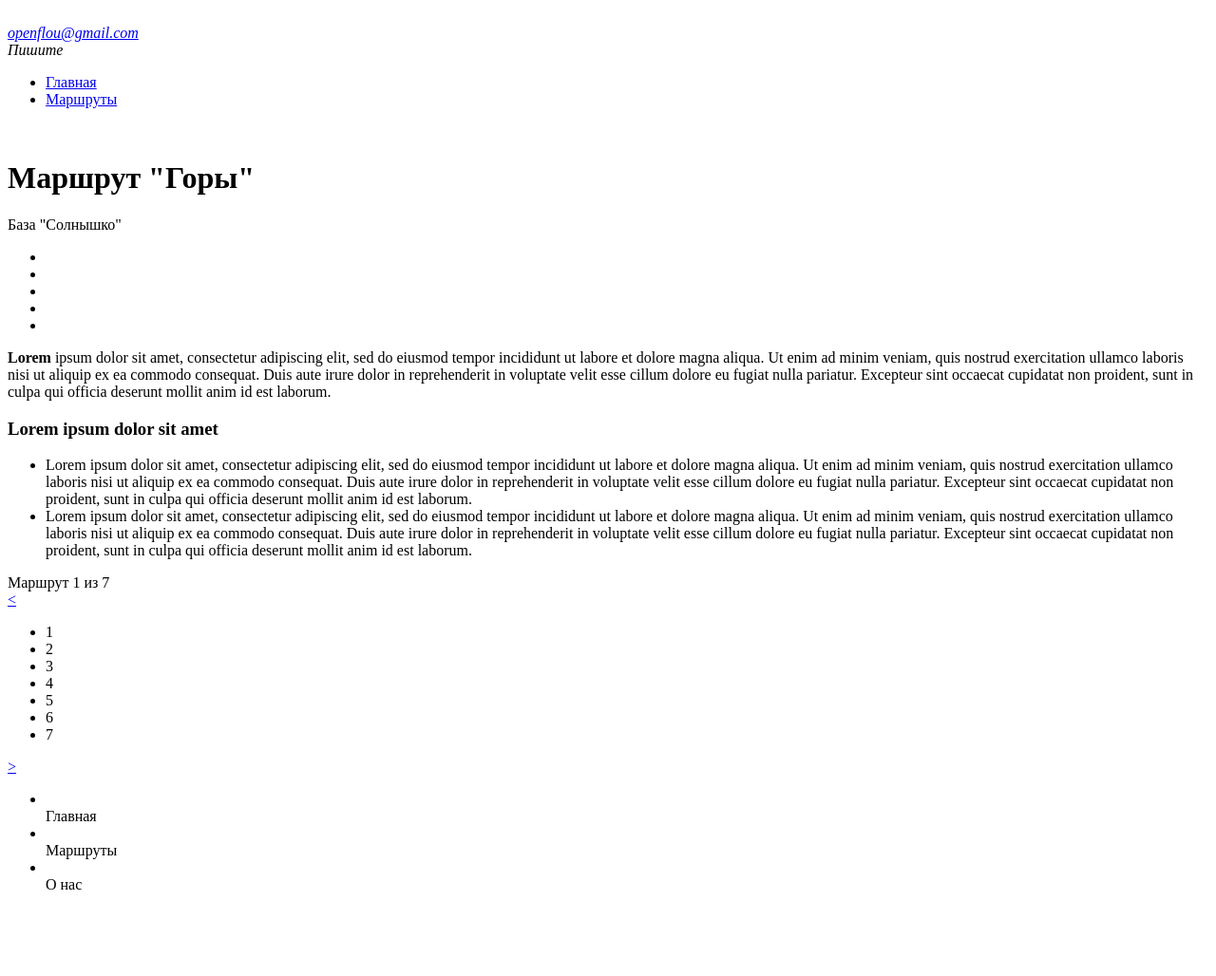
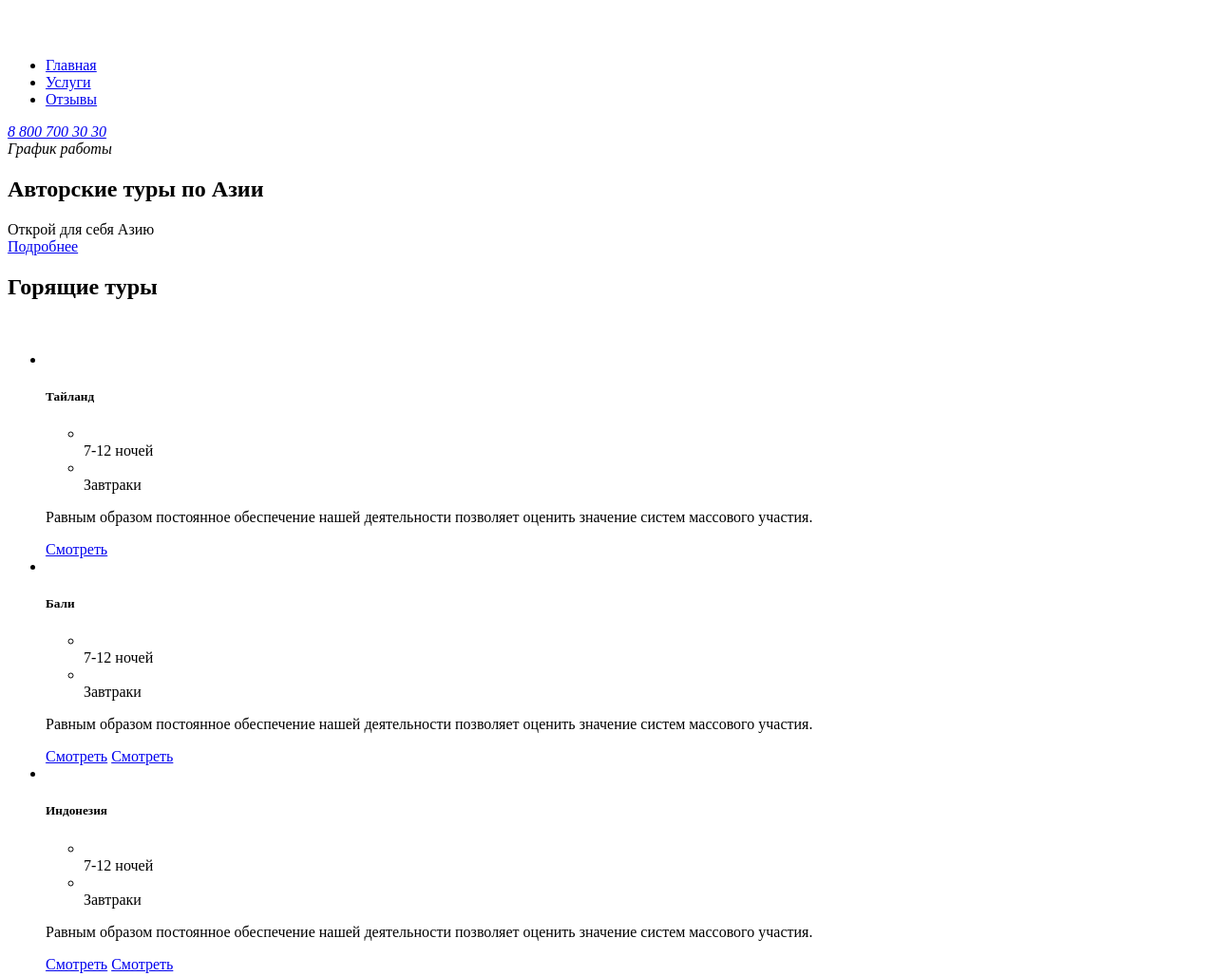
Before and after one commit to Sloura/project, a plain HTML site: page index.html in a window 1280 px wide. Shown: the top 1028 px of the page at 95% size. Before the commit the page ends 957 px from the top, so only its background shows below. Drawn offline with Linux system fonts and the light colour scheme.

Commit message:
Разметка Asia Asia

```diff
--- a/index.html
+++ b/index.html
@@ -8,77 +8,131 @@
 
 <body>
     <div class="wrapper">
+        <img src="" alt="" class="thema">
+
         <header class="header">
+            <div class="container">
                 <a href="/" class="logo">
                     <img src="" alt="" class="logo__pic">
                 </a>
-            <address class="contacts">
-                <a href="mailto: openflou@gmail.com" class="contacts__phone"> openflou@gmail.com</a>
-                <div class="contacts__workhours">Пишите</div>
-            </address>
-        </header> <!--Описали ШАпку-->
-        <div class="page-content">
-            <main class="main-content">
-                <nav class="breadcrumbs">
-                    <ul class="breadcrumbs__list">
-                        <li class="breadcrumbs__item">
-                            <a href="#" class="breadcrumbs__link"> Главная</a>
-                            <div class="breadcrumbs__separator"></div>
+
+                <nav class="menu">
+                    <ul class="menu__list">
+                        <li class="menu__item">
+                            <a href="#" class="menu__link">Главная</a>
                         </li>
-                        <li class="breadcrumbs__active-item">
-                            <a href="#" class="breadcrumbs__active-link"> Маршруты</a>
+                        <li class="menu__item">
+                            <a href="#" class="menu__link">Услуги</a>
+                        </li>
+                        <li class="menu__item">
+                            <a href="#" class="menu__link">Отзывы</a>
                         </li>
                     </ul>
                 </nav>
-                <div class="route">
-                    <div class="route__image">
-                        <img src="" alt="" class="route__image-elem">
-                        <h1 class="route__image-title">Маршрут "Горы"</h1>
+
+                <address class="contacts">
+                    <a href="tel:+78007003030" class="contacts__phone">8 800 700 30 30</a>
+                    <div class="contacts__info">График работы </div>
+                </address>
             </div>
-                    <div class="route__header">
-                        <div class="iconed-title">
-                            <div class="iconed-title__icon">База "Солнышко" </div>
+        </header>
+
+        <main class="mainconent">
+            <div class="container">
+                <section class="hello">
+                    <h1 class="hello__title">Авторские туры по Азии</h1>
+                    <div class="hello__subtitle">Открой для себя Азию</div>
+                    <a href="#" class="button">Подробнее</a>
+                </section>
             </div>
-                        <ul class="rating">
-                            <li class="rating__item"><img src="" alt=""></li>
-                            <li class="rating__item"><img src="" alt=""></li>
-                            <li class="rating__item"><img src="" alt=""></li>
-                            <li class="rating__item"><img src="" alt=""></li>
-                            <li class="rating__item"><img src="" alt=""></li>
+
+            <section class="offers">
+                <div class="container">
+                    <h2 class="title title--fire">Горящие туры</h2>
+                    <img src="" alt="" class="offers__icon">
+                    <ul class="offers-list">
+                        <li class="offers__item">
+                            <img src="" alt="" class="offers-pic">
+                          <div class="offers-content">
+                                <h5 class="offers__title">Тайланд</h5>
+                                <ul class="offers__features">
+                                    <li class="offers__feature">
+                                        <img src="" alt="" class="offers__featire-icon">
+                                        <div class="offers__feature-text">7-12 ночей</div>
+                                    </li>
+                                    <li class="offers__feature">
+                                        <img src="" alt="" class="offers__featire-icon">
+                                        <div class="offers__feature-text"> Завтраки</div>
+                                    </li>
+                                </ul>
+                                <p class="offers__text">Равным образом постоянное обеспечение нашей деятельности позволяет оценить значение систем массового участия.</p>
+                                <a href="#" class="button button--light">Смотреть</a>
+                          </div>
+                        </li>
+                        <li class="offers__item">
+                            <img src="" alt="" class="offers-pic">
+                          <div class="offers-content">
+                                <h5 class="offers__title">Бали</h5>
+                                <ul class="offers__features">
+                                    <li class="offers__feature">
+                                        <img src="" alt="" class="offers__featire-icon">
+                                        <div class="offers__feature-text">7-12 ночей</div>
+                                    </li>
+                                    <li class="offers__feature">
+                                        <img src="" alt="" class="offers__featire-icon">
+                                        <div class="offers__feature-text"> Завтраки</div>
+                                    </li>
+
+                                </ul>
+                                <p class="offers__text">Равным образом постоянное обеспечение нашей деятельности позволяет оценить значение систем массового участия.</p>                             <a href="#" class="button button--light">Смотреть</a>
+                                <a href="#" class="button button--dark">Смотреть</a>
+                          </div>
+                        </li>
+                        <li class="offers__item">
+                            <img src="" alt="" class="offers-pic">
+                          <div class="offers-content">
+                                <h5 class="offers__title">Индонезия</h5>
+                                <ul class="offers__features">
+                                    <li class="offers__feature">
+                                        <img src="" alt="" class="offers__featire-icon">
+                                        <div class="offers__feature-text">7-12 ночей</div>
+                                    </li>
+                                    <li class="offers__feature">
+                                        <img src="" alt="" class="offers__featire-icon">
+                                        <div class="offers__feature-text"> Завтраки</div>
+                                    </li>
+                                </ul>
+                                <p class="offers__text">Равным образом постоянное обеспечение нашей деятельности позволяет оценить значение систем массового участия.</p>                            <a href="#" class="button button--light">Смотреть</a>
+                                <a href="#" class="button button--light">Смотреть</a>
+                          </div>
+                        </li>
+
                     </ul>
                 </div>
-                    <article class="route__description">
-                        <p class="route__description-paragraph">
-                            <b>Lorem</b> ipsum dolor sit amet, consectetur adipiscing elit, sed do eiusmod tempor
-                            incididunt ut labore et dolore magna aliqua. Ut enim ad minim veniam, quis nostrud
-                            exercitation ullamco laboris nisi ut aliquip ex ea commodo consequat. Duis aute irure dolor
-                            in reprehenderit in voluptate velit esse cillum dolore eu fugiat nulla pariatur. Excepteur
-                            sint occaecat cupidatat non proident, sunt in culpa qui officia deserunt mollit anim id est
-                            laborum.
-                        </p>
-                        <h3 class="ruote__description-title">Lorem ipsum dolor sit amet</h3>
-                        <ul class="route__description-list">
-                            <li class="route__description-title">
-                                Lorem ipsum dolor sit amet, consectetur adipiscing elit, sed do eiusmod tempor
-                                incididunt ut labore et dolore magna aliqua. Ut enim ad minim veniam, quis nostrud
-                                exercitation ullamco laboris nisi ut aliquip ex ea commodo consequat. Duis aute irure
-                                dolor in reprehenderit in voluptate velit esse cillum dolore eu fugiat nulla pariatur.
-                                Excepteur sint occaecat cupidatat non proident, sunt in culpa qui officia deserunt
-                                mollit anim id est laborum.
+            </section>
+
+            <section class="news">
+                <div class="container">
+                    <h2 class="title">Новости и акции</h2>
+
+                    <ul class="news-content">
+                        <li class="news-content__item">
+                            <img src="" alt="" class="news-content__avatar">
+                            <date class="news-cintent__date"> Декабрь 2019</вфе>
+                            <h3 class="news-content__heading">Дешевые путевки на Новый год</h3>
+                            <p class="news-cintent__text"> Проведи новый год в Тайланде</з>
                         </li>
-                            <li class="route__description-title">
-                                Lorem ipsum dolor sit amet, consectetur adipiscing elit, sed do eiusmod tempor
-                                incididunt ut labore et dolore magna aliqua. Ut enim ad minim veniam, quis nostrud
-                                exercitation ullamco laboris nisi ut aliquip ex ea commodo consequat. Duis aute irure
-                                dolor in reprehenderit in voluptate velit esse cillum dolore eu fugiat nulla pariatur.
-                                Excepteur sint occaecat cupidatat non proident, sunt in culpa qui officia deserunt
-                                mollit anim id est laborum.
+                        <li class="news-content__item">
+                            <img src="" alt="" class="news-content__avatar">
+                            <date class="news-cintent__date"> Декабрь 2019</date>
+                            <h3 class="news-content__heading">акция для серфенгистов!</h3>
+                            <p class="news-cintent__text"> В сезон больших волн скидка на путевку в Тайланд на остров
+                                серфенгистов. Удачного пути!</з>
                         </li>
                     </ul>
-                    </article>
+
                     <div class="paginator">
-                        <div class="paginator__display">Маршрут 1 из 7</div>
-                        <a href="#" class="paginator__prev"><</a>
+                        <div class="paginator__display">Страница 1 из 7</div>
                         <ul class="paginator__list">
                             <li class="paginator__item">1</li>
                             <li class="paginator__item">2</li>
@@ -88,34 +142,74 @@
                             <li class="paginator__item">6</li>
                             <li class="paginator__item">7</li>
                         </ul>
-                        <a href="#" class="paginator__next">></a>
                     </div>
                 </div>
+            </section>
+
+            <section class="about">
+               <div class="container">
+                    <img src="" alt="" class="about__back">
+                    <div class="about-aside">
+                        <img src="" alt="" class="about-front">
+                        <h2 class="title title--dark"> О нас</h2>
+                        <p class="about-aside__paragraph">Сайт рыбатекст поможет дизайнеру, верстальщику, вебмастеру сгенерировать несколько абзацев более менее осмысленного текста рыбы на русском языке, а начинающему оратору отточить навык публичных выступлений в домашних условиях. </p>
+                        <a href="#" class="button button--dark">Подробнее</a>
+                    </div>
+               </div>
+            </section>
         </main>
-            <aside class="sidebar">
+
+
+        <footer class="footer">
+            <div class="container">
+                <a href="/" class="logo">
+                    <img src="" alt="" class="logo__pic">
+                </a>
+
                 <nav class="menu">
                     <ul class="menu__list">
                         <li class="menu__item">
-                            <img src="" alt="" class="menu__icon">
-                            <div class="menu__title">Главная</div>
+                            <a href="#" class="menu__link">Главная</a>
                         </li>
                         <li class="menu__item">
-                            <img src="" alt="" class="menu__icon">
-                            <div class="menu__title">Маршруты</div>
+                            <a href="#" class="menu__link">Услуги</a>
                         </li>
                         <li class="menu__item">
-                            <img src="" alt="" class="menu__icon">
-                            <div class="menu__title">О нас</div>
+                            <a href="#" class="menu__link">Отзывы</a>
                         </li>
                     </ul>
                 </nav>
-            </aside> <!--Боковое меню-->
-        </div> <!--Описали центральный блок-->
-    </div> <!--Закрыли wrapper-->
 
+                <ul class="social-list">
+                    <li class="social__item">
+                        <a href="#" class="social__icon">
+                            <img src="" alt="" class="social__icon-twitter">
+                        </a>
+                    </li>
+                    <li class="social__item">
+                        <a href="#" class="social__icon">
+                            <img src="" alt="" class="social__icon-vk">
+                        </a>
+                    </li>
+                    <li class="social__item">
+                        <a href="#" class="social__icon">
+                            <img src="" alt="" class="social__icon-fb">
+                        </a>
+                    </li>
+                    <li class="social__item">
+                        <a href="#" class="social__icon">
+                            <img src="" alt="" class="social__icon-inst">
+                        </a>
+                    </li>
+                </ul>
 
-
-
+                <address class="footer-contacts">
+                    <div class="footer-contacts__title">Бесплатный звонок по России</div>
+                    <div class="footer-contacts__tel">8 800 700 30 30</div>
+                </address>
+            </div>
+        </footer>
+    </div>
 </body>
 
 </html>
```
Lines whose indentation alone changed are shown as unchanged.
